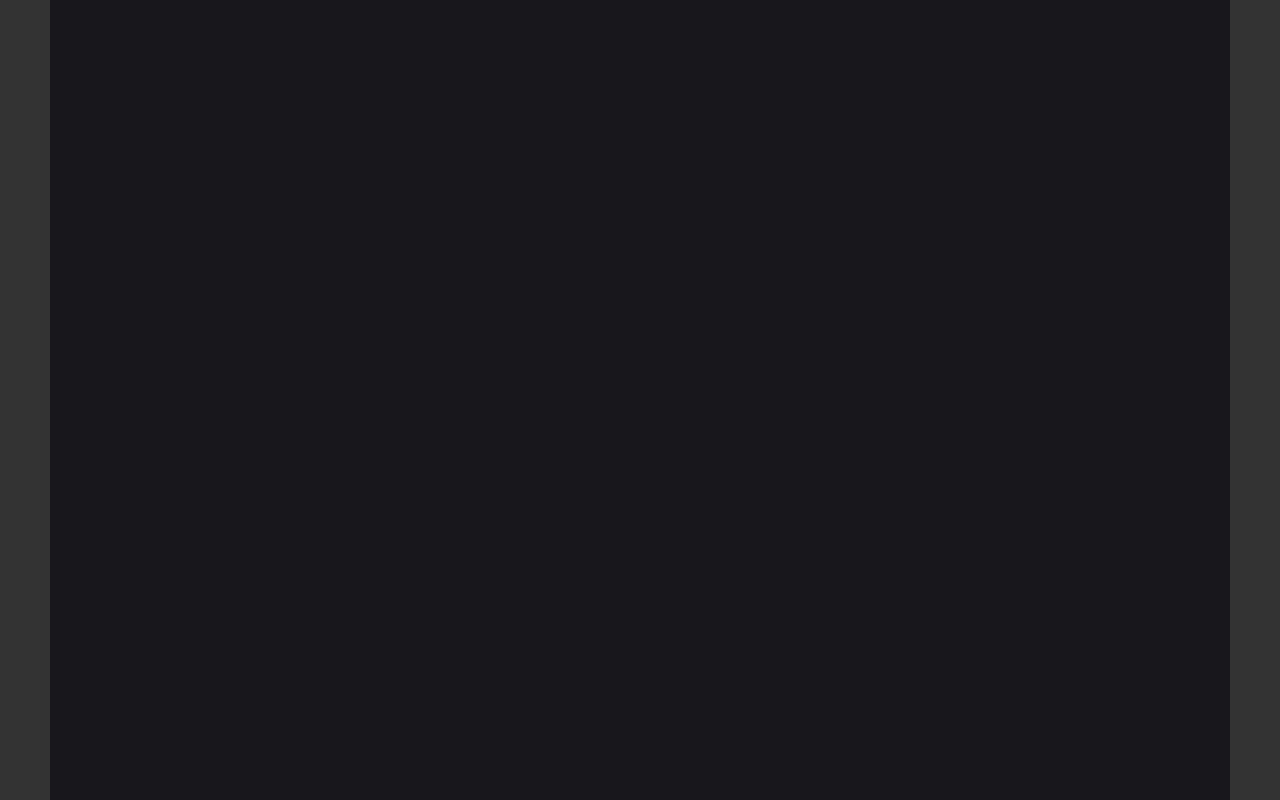
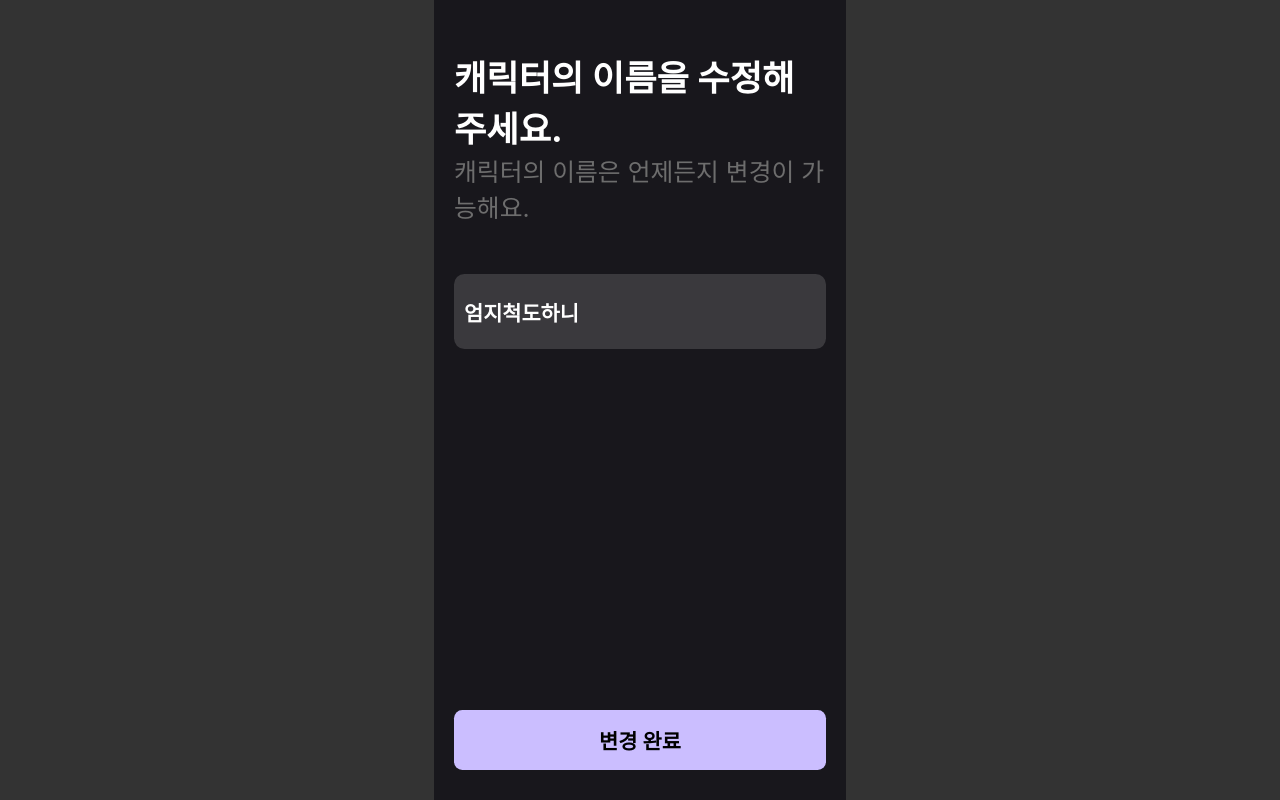
Before and after one commit to Project-Daon/frontend, a React (Vite) app: page /edit in a window 1280 px wide. Before the commit this address had no page. Built offline with nearby package versions, Linux system fonts and the light colour scheme.

Commit message:
update(edit) : 닉네임 변경 페이지 제작 완료

```diff
--- a/src/App.tsx
+++ b/src/App.tsx
@@ -4,12 +4,13 @@ import { Route, Routes } from "react-router-dom"
 function App() {
   const MainPage = lazy(() => import("./pages/main/index.tsx"))
   const LoginPage = lazy(() => import("./pages/login/index.tsx"))
-
+  const EditPage = lazy(() => import("./pages/edit/index.tsx"))
   return (
     <Suspense fallback={<div>로딩중입니다.</div>}>
       <Routes>
         <Route path="/" element={<MainPage />} />
         <Route path="/login" element={<LoginPage />} />
+        <Route path="/edit" element={<EditPage />} />
       </Routes>
     </Suspense>
   )
--- a/src/index.css
+++ b/src/index.css
@@ -14,7 +14,7 @@ body {
 }
 
 #root {
-  max-width: 1180px;
+  max-width: 412px;
   position: relative;
   width: 100%;
   height: 100vh;
@@ -28,7 +28,7 @@ body {
   --color-gray: #3A393D;
   --color-primary-dark: #3A393D;
   --color-primary: #CBBEFF;
-  --color-right-gray: #6D6D6D;
+  --color-light-gray: #6D6D6D;
   --color-modal: #242327;
 }
 
--- /dev/null
+++ b/src/pages/edit/index.tsx
@@ -0,0 +1,19 @@
+import { useState } from "react";
+import style from "./style.module.css";
+
+const EditPage = () => {
+    const dummydata = "엄지척도하니"
+    const [name, setName] = useState(dummydata);
+
+    return (
+        <div className={style.edit}>
+            <h2>캐릭터의 이름을 수정해주세요.</h2>
+            <p>캐릭터의 이름은 언제든지 변경이 가능해요.</p>
+
+            <input value={name} onChange={(t) => setName(t.target.value)} placeholder="닉네임을 설정해주세요!" />
+            <div className={style.btn}>변경 완료</div>
+        </div>
+    )
+}
+
+export default EditPage;
--- /dev/null
+++ b/src/pages/edit/style.module.css
@@ -0,0 +1,39 @@
+.edit {
+    padding: 20px;
+    padding-top: 50px;
+    display: flex;
+    flex-direction: column;
+    height: 90%;
+}
+
+.edit>h2 {
+    font-size: calc(1em + 1.5vw);
+}
+
+.edit>p {
+    font-size: calc(0.75em + 1vw);
+    color: var(--color-light-gray);
+}
+
+.edit>input {
+    all: unset;
+    background-color: var(--color-primary-dark);
+    padding: 10px;
+    margin-top: 50px;
+    font-size: 1.3em;
+    font-weight: 600;
+    padding-top: 25px;
+    padding-bottom: 25px;
+    border-radius: 0.5em;
+}
+
+.edit>.btn {
+    background-color: var(--color-primary);
+    color: black;
+    text-align: center;
+    font-weight: 600;
+    padding: 15px;
+    font-size: 1.3em;
+    border-radius: 0.4em;
+    margin-top: auto;
+}
--- a/src/pages/login/components.tsx
+++ b/src/pages/login/components.tsx
@@ -61,7 +61,6 @@ export const LoginThirdPage = () => (
         <div style={{ display: "flex", justifyContent: "center", marginTop: "10px" }}>
             <h2>엄지척도하니</h2>
             <div className={style.level_tag}>Lv.1</div>
-            <h2><LuPencil style={{ color: "#6D6D6D", fontSize: "0.8em", marginLeft: "5px" }} /></h2>
         </div>
         <div style={{ marginTop: "auto" }}>
             <div className={style.email_btn}>이메일로 시작하기</div>
--- a/src/pages/login/style.module.css
+++ b/src/pages/login/style.module.css
@@ -59,7 +59,7 @@
 }
 
 .p_right_gray {
-    color: var(--color-right-gray);
+    color: var(--color-light-gray);
     margin-top: 5px;
 }
 
--- a/src/pages/main/style.module.css
+++ b/src/pages/main/style.module.css
@@ -18,7 +18,7 @@
 }
 
 .header>.setting_icon {
-    color: var(--color-right-gray);
+    color: var(--color-light-gray);
 }
 
 /* header */
```
Also changed, not shown: src/pages/edit/components.tsx (added).
